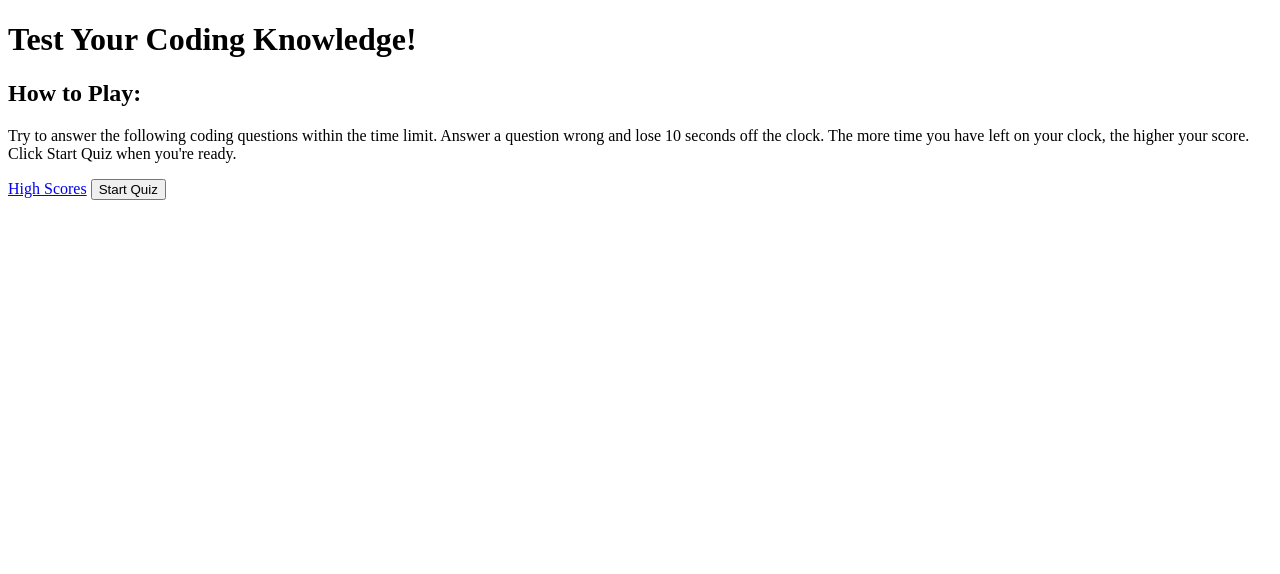
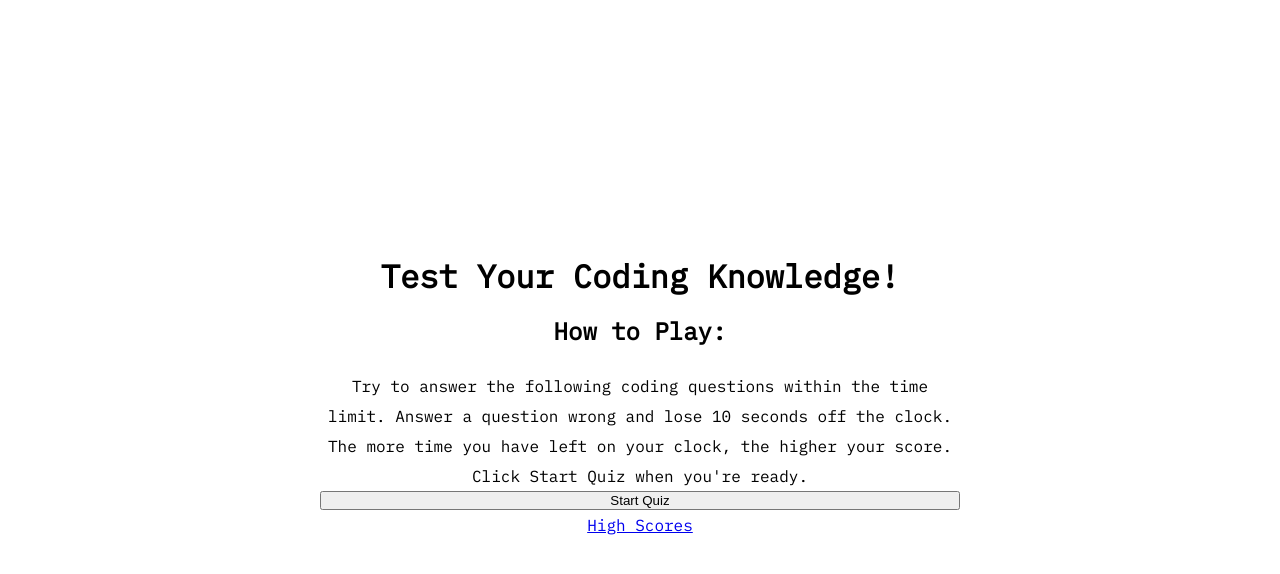
Before and after one commit to MAsuamah/coding-quiz, a plain HTML site: page index.html in a window 1280 px wide. Drawn offline with Linux system fonts and the light colour scheme.

Commit message:
first screen bare

```diff
--- a/assets/styles.css
+++ b/assets/styles.css
@@ -1,3 +1,38 @@
+@import url('https://fonts.googleapis.com/css2?family=IBM+Plex+Mono&display=swap');
+
+* {
+    box-sizing: border-box;
+    margin: 0;
+    padding: 0;
+}
+
 :root {
-    bac
+    font-family: 'IBM Plex Mono', monospace;
 }
+
+body {
+    display: flex;
+    flex-direction: column;
+    justify-content: center;
+    min-height: 100vh;
+  }
+
+.container {
+    display: flex;
+    justify-content: center;
+    align-items: center;
+    text-align: center;
+    width: 50%;
+    margin: 0 auto;
+    line-height: 30px;
+}
+
+h1, h2 {
+    margin-bottom: 25px;
+}
+
+.flex-btn {
+    display: flex;
+    flex-direction: column;
+    justify-content: center;
+}
--- a/index.html
+++ b/index.html
@@ -8,7 +8,8 @@
     <link rel="stylesheet" href="assets/styles.css" />
 </head>
   <body>
-    <div class="contatiner">
+    <div class="container">
+      <div id="home" class ="first-screen">
         <h1>Test Your Coding Knowledge!</h1>
         <h2>How to Play: </h2>
         <p>Try to answer the following coding questions within the time limit.
@@ -16,9 +17,11 @@
             The more time you have left on your clock, the higher your score. Click Start Quiz when
             you're ready.
         </p>
+        <div class="flex-btn">
+          <button class="btn" id="start-quiz">Start Quiz</button>
           <a href ="highscores.html" class="btn">High Scores</a>
-        <button class="btn" id="start-quiz">Start Quiz</button>
         </div>
-
+      </div>
+    </div>
   </body>
 </html>
```
Lines whose indentation alone changed are shown as unchanged.
